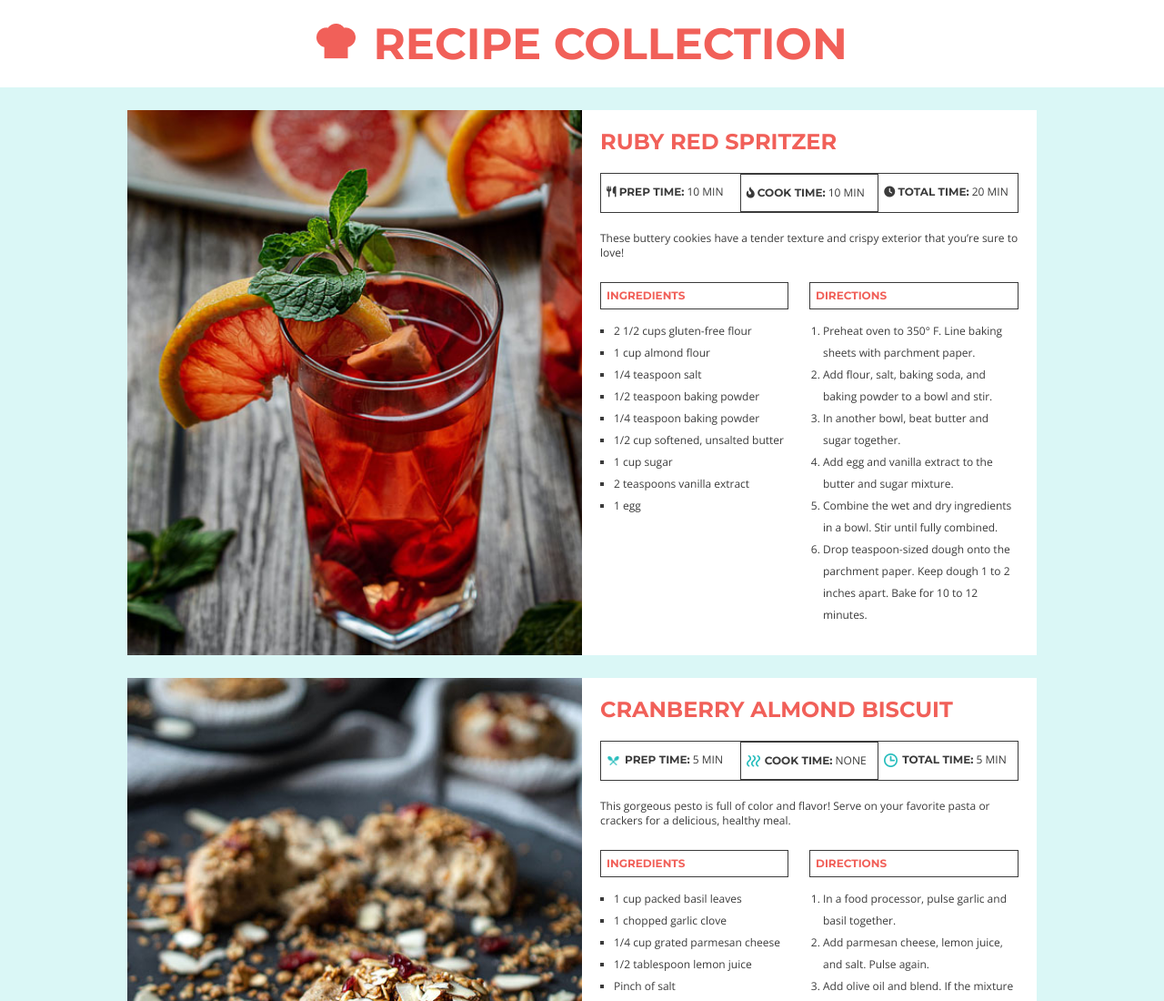
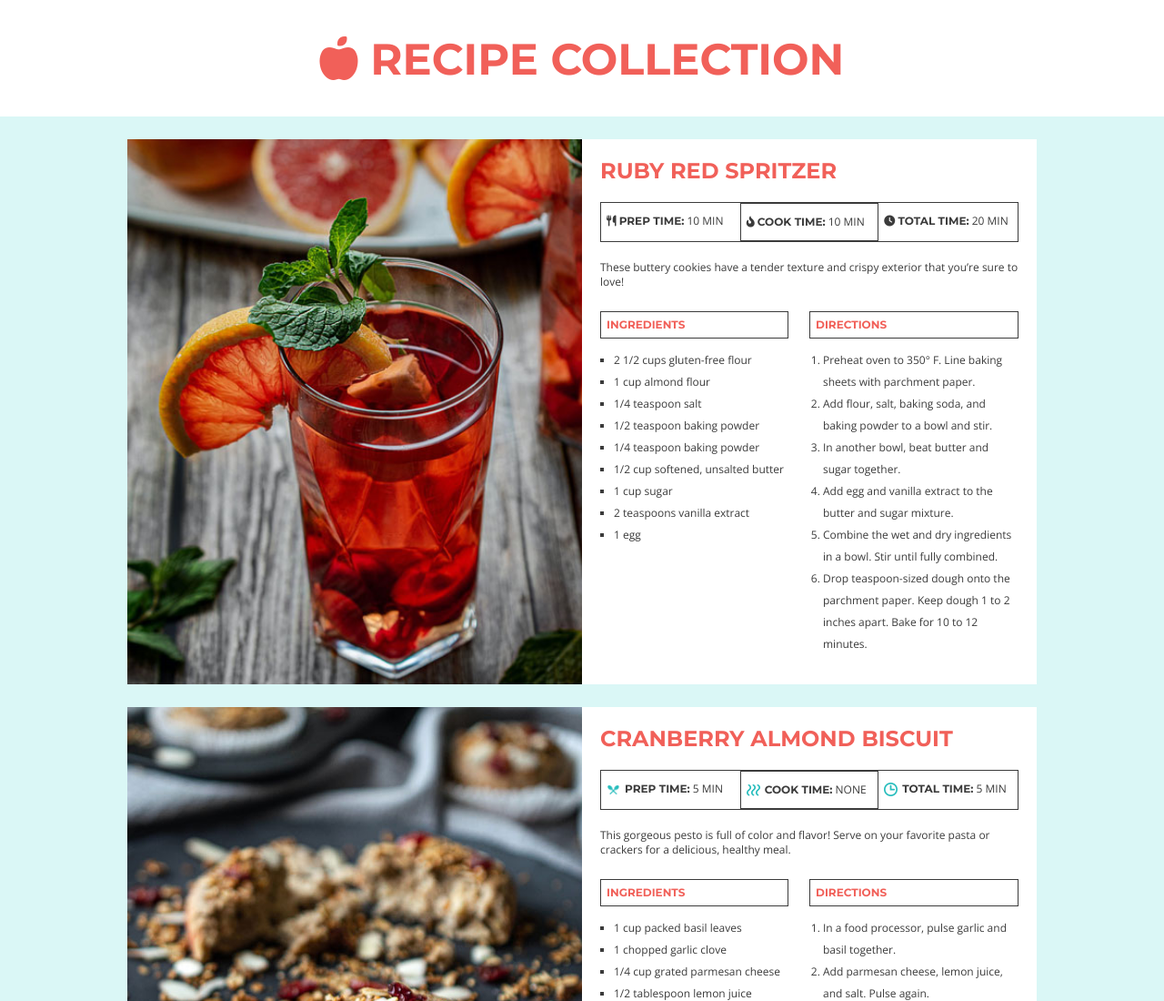
Before and after one commit to labmandala/autumn-recipe-cards, a plain HTML site: page index.html in a window 1280 px wide. Shown: the top 1100 px of the page at 91% size. Drawn offline with nearby package versions, Linux system fonts and the light colour scheme.

Commit message:
Add header icon.

```diff
--- a/index.html
+++ b/index.html
@@ -13,8 +13,7 @@
 
     <body>
         <header>
-            <img src="img/chef-hat.png" alt="chef hat">
-            <h1>Recipe Collection</h1>
+            <h1><i class="fas fa-apple-alt" alt="fresh apple"></i>   Recipe Collection</h1>
         </header>
         <main>
             <article id="cookies" class="card container">
```
